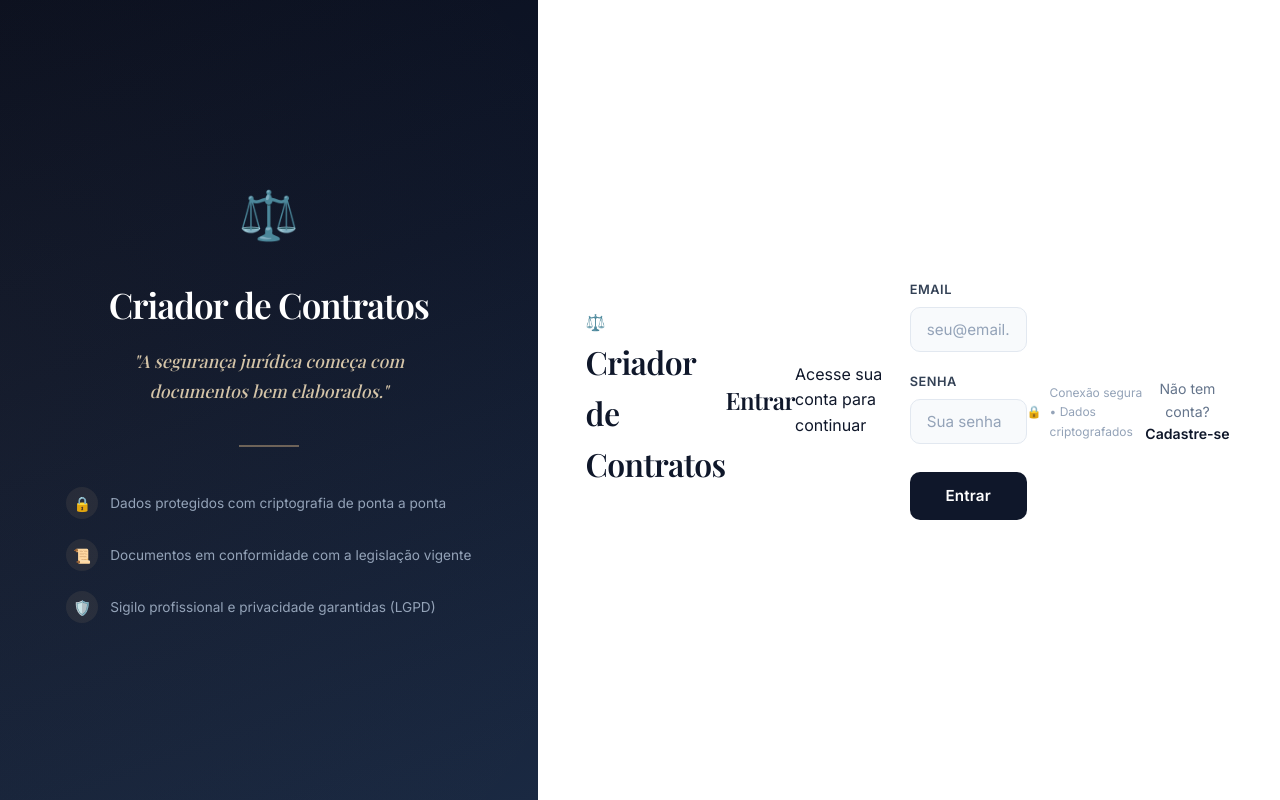
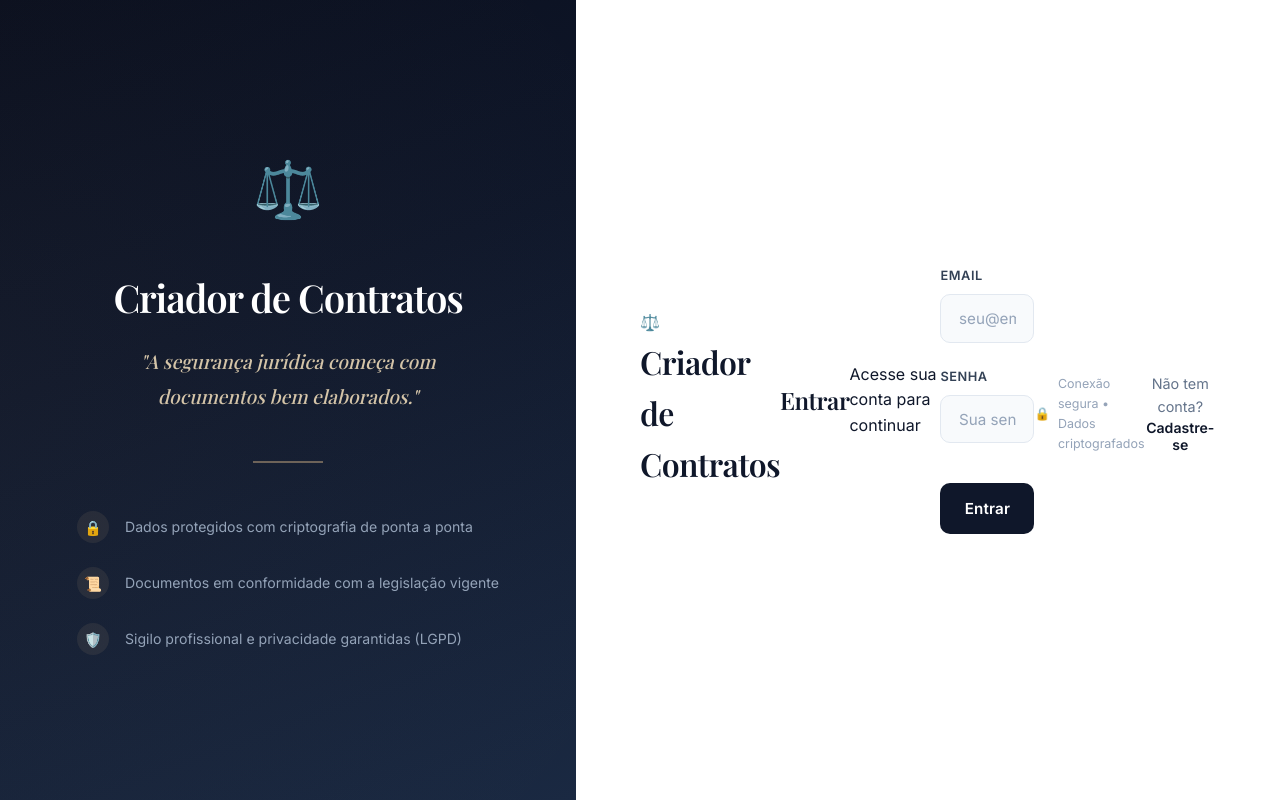
Before and after one commit to laviniaabf-beep/Criador-de-Contrato, a React (Vite) app: page / in a window 1280 px wide. Built offline with nearby package versions, Linux system fonts and the light colour scheme; no server answers; a web font is replaced by a local one.

Commit message:
Aumenta espacamento geral: padding, margins, gaps para layout mais arejado

```diff
--- a/src/App.css
+++ b/src/App.css
@@ -75,13 +75,13 @@ h1, h2, h3, h4 {
 }
 
 .auth-institutional {
-  flex: 0 0 42%;
+  flex: 0 0 45%;
   background: linear-gradient(160deg, #0A0F1E 0%, #0F172A 40%, #1A2942 100%);
   display: flex;
   flex-direction: column;
   justify-content: center;
   align-items: center;
-  padding: 4rem 3rem;
+  padding: 5rem 4rem;
   position: relative;
   overflow: hidden;
 }
@@ -104,15 +104,15 @@ h1, h2, h3, h4 {
 }
 
 .auth-institutional-brand .logo-icon {
-  font-size: 3rem;
-  margin-bottom: 1.5rem;
+  font-size: 3.5rem;
+  margin-bottom: 2rem;
   display: block;
 }
 
 .auth-institutional-brand h1 {
   color: var(--white);
-  font-size: 2.2rem;
-  margin-bottom: 0.75rem;
+  font-size: 2.4rem;
+  margin-bottom: 1rem;
   letter-spacing: -0.03em;
 }
 
@@ -120,25 +120,25 @@ h1, h2, h3, h4 {
   color: var(--gold-light);
   font-family: 'Playfair Display', serif;
   font-style: italic;
-  font-size: 1.1rem;
+  font-size: 1.2rem;
   font-weight: 400;
-  max-width: 320px;
-  line-height: 1.7;
+  max-width: 360px;
+  line-height: 1.8;
   margin: 0 auto;
 }
 
 .auth-institutional-divider {
-  width: 60px;
+  width: 70px;
   height: 2px;
   background: var(--gold);
-  margin: 2.5rem auto;
+  margin: 3rem auto;
   opacity: 0.5;
 }
 
 .auth-institutional-features {
   display: flex;
   flex-direction: column;
-  gap: 1.25rem;
+  gap: 1.5rem;
   position: relative;
   z-index: 1;
 }
@@ -146,9 +146,9 @@ h1, h2, h3, h4 {
 .auth-institutional-features .feature {
   display: flex;
   align-items: center;
-  gap: 0.75rem;
+  gap: 1rem;
   color: var(--gray-400);
-  font-size: 0.85rem;
+  font-size: 0.88rem;
   font-weight: 400;
 }
 
@@ -169,13 +169,13 @@ h1, h2, h3, h4 {
   display: flex;
   align-items: center;
   justify-content: center;
-  padding: 3rem;
+  padding: 4rem;
   background: var(--white);
 }
 
 .auth-card {
   width: 100%;
-  max-width: 400px;
+  max-width: 440px;
 }
 
 .auth-card .auth-brand-mobile {
@@ -183,15 +183,15 @@ h1, h2, h3, h4 {
 }
 
 .auth-card h2 {
-  font-size: 1.75rem;
+  font-size: 1.85rem;
   color: var(--navy);
-  margin-bottom: 0.35rem;
+  margin-bottom: 0.5rem;
 }
 
 .auth-card .auth-subtitle {
   color: var(--gray-600);
-  font-size: 0.9rem;
-  margin-bottom: 2rem;
+  font-size: 0.95rem;
+  margin-bottom: 2.5rem;
   font-weight: 400;
 }
 
@@ -208,7 +208,7 @@ h1, h2, h3, h4 {
 }
 
 .auth-field {
-  margin-bottom: 1.25rem;
+  margin-bottom: 1.5rem;
 }
 
 .auth-field label {
@@ -217,13 +217,13 @@ h1, h2, h3, h4 {
   font-weight: 600;
   text-transform: uppercase;
   letter-spacing: 0.04em;
-  margin-bottom: 0.4rem;
+  margin-bottom: 0.5rem;
   color: var(--gray-800);
 }
 
 .auth-field input {
   width: 100%;
-  padding: 0.75rem 1rem;
+  padding: 0.85rem 1.1rem;
   border: 1.5px solid var(--gray-100);
   border-radius: var(--radius-md);
   font-size: 0.95rem;
@@ -249,7 +249,7 @@ h1, h2, h3, h4 {
   color: var(--white);
   border: none;
   border-radius: var(--radius-md);
-  padding: 0.85rem 1.5rem;
+  padding: 1rem 1.5rem;
   font-size: 0.95rem;
   font-weight: 600;
   font-family: 'Inter', sans-serif;
@@ -272,8 +272,8 @@ h1, h2, h3, h4 {
 
 .btn-large {
   width: 100%;
-  padding: 0.9rem 1.5rem;
-  margin-top: 0.5rem;
+  padding: 1rem 1.5rem;
+  margin-top: 1rem;
 }
 
 .auth-security-note {
@@ -281,15 +281,15 @@ h1, h2, h3, h4 {
   align-items: center;
   justify-content: center;
   gap: 0.5rem;
-  margin-top: 1.5rem;
+  margin-top: 1.75rem;
   color: var(--gray-400);
-  font-size: 0.75rem;
+  font-size: 0.78rem;
 }
 
 .auth-toggle {
   text-align: center;
-  margin-top: 1.5rem;
-  font-size: 0.88rem;
+  margin-top: 1.75rem;
+  font-size: 0.9rem;
   color: var(--gray-600);
 }
 
@@ -314,11 +314,11 @@ h1, h2, h3, h4 {
 .header {
   background: var(--white);
   border-bottom: 1px solid var(--gray-100);
-  padding: 0 2rem;
+  padding: 0 3rem;
   display: flex;
   align-items: center;
   justify-content: space-between;
-  height: 64px;
+  height: 72px;
   position: sticky;
   top: 0;
   z-index: 100;
@@ -389,9 +389,9 @@ h1, h2, h3, h4 {
 /* ─── MAIN LAYOUT ─── */
 
 .main {
-  max-width: 1100px;
+  max-width: 1120px;
   margin: 0 auto;
-  padding: 2rem;
+  padding: 3rem 2.5rem;
   width: 100%;
 }
 
@@ -399,35 +399,35 @@ h1, h2, h3, h4 {
 
 .tema-section {
   text-align: center;
-  max-width: 600px;
+  max-width: 640px;
   margin: 3rem auto;
   background: var(--white);
-  padding: 3rem 2.5rem;
+  padding: 4rem 3.5rem;
   border-radius: var(--radius-lg);
   box-shadow: var(--shadow-md);
   border: 1px solid var(--gray-100);
 }
 
 .tema-section h2 {
-  font-size: 1.5rem;
+  font-size: 1.6rem;
   color: var(--navy);
-  margin-bottom: 0.75rem;
+  margin-bottom: 1rem;
 }
 
 .tema-desc {
   color: var(--gray-600);
-  font-size: 0.9rem;
-  margin-bottom: 2rem;
-  line-height: 1.6;
+  font-size: 0.92rem;
+  margin-bottom: 2.5rem;
+  line-height: 1.7;
   font-weight: 400;
 }
 
 .tema-form input {
   width: 100%;
-  padding: 1rem 1.25rem;
+  padding: 1.15rem 1.5rem;
   border: 1.5px solid var(--gray-100);
   border-radius: var(--radius-md);
-  font-size: 1.05rem;
+  font-size: 1.1rem;
   font-family: 'Inter', sans-serif;
   text-align: center;
   transition: all 0.2s ease;
@@ -451,7 +451,7 @@ h1, h2, h3, h4 {
 .form-section {
   background: var(--white);
   border-radius: var(--radius-lg);
-  padding: 2.5rem;
+  padding: 3rem;
   box-shadow: var(--shadow-md);
   border: 1px solid var(--gray-100);
 }
@@ -460,13 +460,13 @@ h1, h2, h3, h4 {
   display: flex;
   align-items: center;
   gap: 1rem;
-  margin-bottom: 2rem;
-  padding-bottom: 1.25rem;
+  margin-bottom: 2.5rem;
+  padding-bottom: 1.5rem;
   border-bottom: 1px solid var(--gray-50);
 }
 
 .section-header h2 {
-  font-size: 1.3rem;
+  font-size: 1.35rem;
   color: var(--navy);
   flex: 1;
 }
@@ -490,7 +490,7 @@ h1, h2, h3, h4 {
 .form-grid {
   display: grid;
   grid-template-columns: 1fr 1fr;
-  gap: 1.5rem;
+  gap: 2rem;
 }
 
 .form-group {
@@ -507,7 +507,7 @@ h1, h2, h3, h4 {
   font-weight: 600;
   text-transform: uppercase;
   letter-spacing: 0.04em;
-  margin-bottom: 0.4rem;
+  margin-bottom: 0.5rem;
   color: var(--gray-800);
 }
 
@@ -518,10 +518,10 @@ h1, h2, h3, h4 {
 
 .form-group input,
 .form-group textarea {
-  padding: 0.7rem 0.9rem;
+  padding: 0.8rem 1rem;
   border: 1.5px solid var(--gray-100);
   border-radius: var(--radius-md);
-  font-size: 0.9rem;
+  font-size: 0.92rem;
   font-family: 'Inter', sans-serif;
   transition: all 0.2s ease;
   background: var(--off-white);
@@ -538,7 +538,7 @@ h1, h2, h3, h4 {
 
 .form-group textarea {
   resize: vertical;
-  min-height: 80px;
+  min-height: 100px;
 }
 
 /* ─── PREVIEW SECTION ─── */
@@ -546,7 +546,7 @@ h1, h2, h3, h4 {
 .preview-section {
   background: var(--white);
   border-radius: var(--radius-lg);
-  padding: 2.5rem;
+  padding: 3rem;
   box-shadow: var(--shadow-md);
   border: 1px solid var(--gray-100);
 }
@@ -578,12 +578,12 @@ h1, h2, h3, h4 {
   background: var(--white);
   border: 1px solid var(--gray-100);
   border-radius: var(--radius-md);
-  padding: 3rem 3.5rem;
+  padding: 3.5rem 4rem;
   max-width: 210mm;
   margin: 0 auto;
   font-family: 'Times New Roman', Times, serif;
   font-size: 12pt;
-  line-height: 1.8;
+  line-height: 1.9;
   color: #1a1a1a;
 }
 
@@ -612,11 +612,11 @@ h1, h2, h3, h4 {
 
 .footer {
   text-align: center;
-  padding: 1.5rem 2rem;
+  padding: 2rem 2.5rem;
   color: var(--gray-400);
-  font-size: 0.78rem;
+  font-size: 0.8rem;
   border-top: 1px solid var(--gray-100);
-  margin-top: 2rem;
+  margin-top: 3rem;
 }
 
 /* ─── RESPONSIVE ─── */
@@ -627,29 +627,29 @@ h1, h2, h3, h4 {
   }
 
   .auth-form-panel {
-    padding: 2rem 1.5rem;
+    padding: 3rem 2rem;
   }
 
   .auth-card .auth-brand-mobile {
     display: block;
     text-align: center;
-    margin-bottom: 1.5rem;
+    margin-bottom: 2rem;
   }
 
   .auth-card .auth-brand-mobile .logo-icon {
-    font-size: 2rem;
-    margin-bottom: 0.5rem;
+    font-size: 2.5rem;
+    margin-bottom: 0.75rem;
     display: block;
   }
 
   .auth-card .auth-brand-mobile h1 {
-    font-size: 1.4rem;
+    font-size: 1.5rem;
     color: var(--navy);
   }
 
   .header {
-    padding: 0 1rem;
-    height: 56px;
+    padding: 0 1.25rem;
+    height: 60px;
   }
 
   .header-brand h1 {
@@ -665,7 +665,7 @@ h1, h2, h3, h4 {
   }
 
   .main {
-    padding: 1rem;
+    padding: 1.5rem 1.25rem;
   }
 
   .form-grid {
@@ -673,13 +673,13 @@ h1, h2, h3, h4 {
   }
 
   .preview-container {
-    padding: 1.5rem;
+    padding: 2rem 1.5rem;
   }
 
   .section-header {
     flex-direction: column;
     align-items: flex-start;
-    gap: 0.5rem;
+    gap: 0.75rem;
   }
 
   .preview-actions {
@@ -691,7 +691,7 @@ h1, h2, h3, h4 {
   }
 
   .tema-section {
-    padding: 2rem 1.5rem;
-    margin: 1.5rem auto;
+    padding: 2.5rem 2rem;
+    margin: 2rem auto;
   }
 }
```
